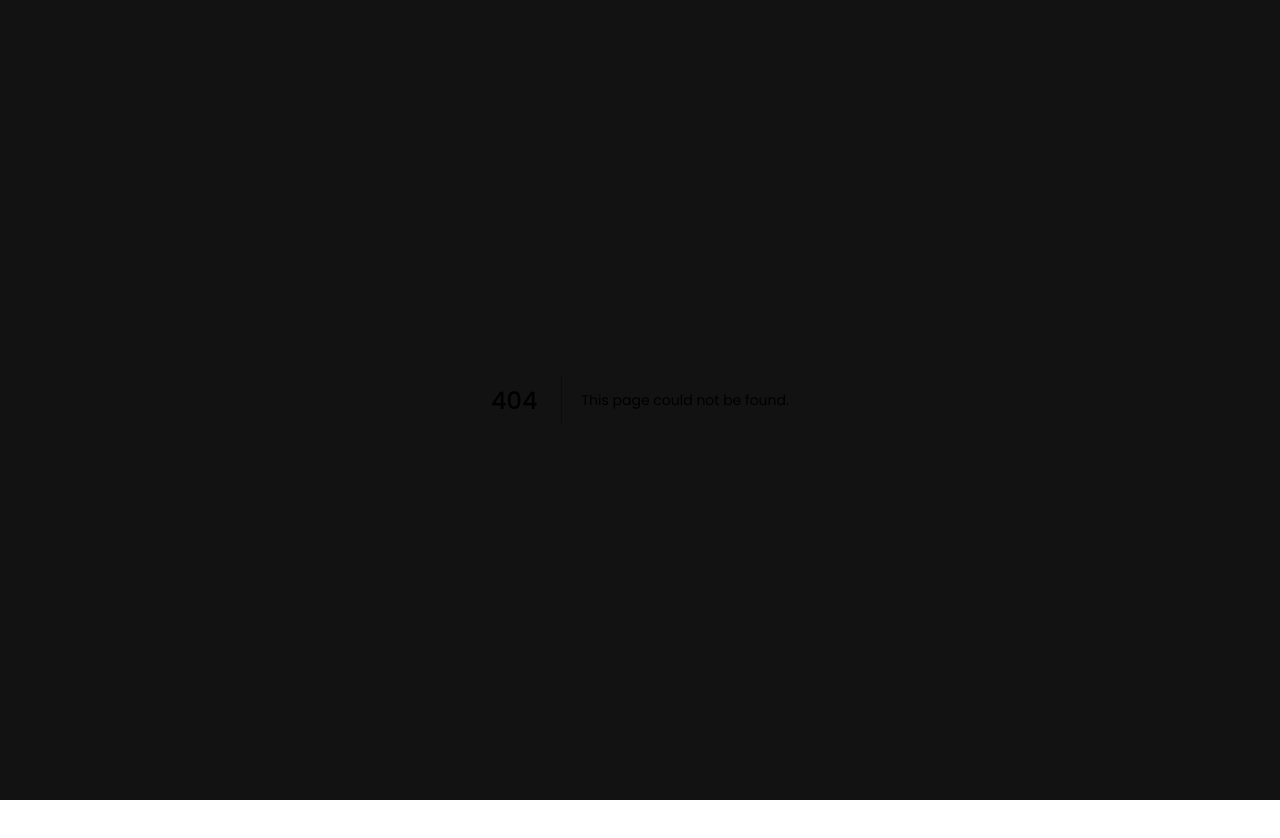
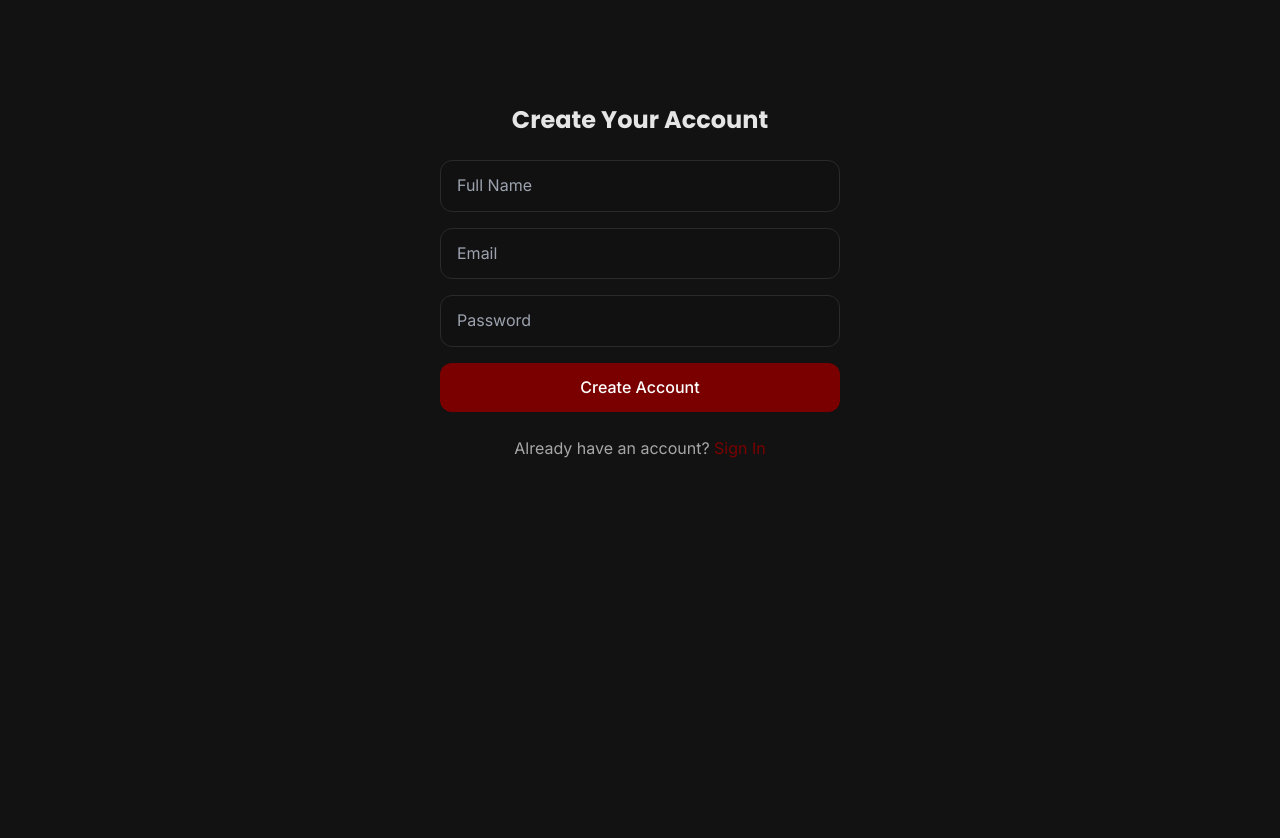
Before and after one commit to mindspringpath/mind, a Next.js app: page /auth/register in a window 1280 px wide. Before the commit this address had no page. Shown: the top 838 px of the page. Before the commit the page ends 800 px from the top, so only its background shows below. Built offline with nearby package versions, Linux system fonts and the light colour scheme; no server answers.

Commit message:
Fix signup redirect, login, and duplicate user errors

```diff
--- /dev/null
+++ b/app/auth/callback/login/page.tsx
@@ -0,0 +1,69 @@
+'use client'
+
+import { useState } from 'react'
+import { useRouter } from 'next/navigation'
+import { signIn } from '@/lib/auth-helpers'
+import { Loader2 } from 'lucide-react'
+
+export default function LoginPage() {
+  const router = useRouter()
+  const [email, setEmail] = useState('')
+  const [password, setPassword] = useState('')
+  const [error, setError] = useState('')
+  const [loading, setLoading] = useState(false)
+
+  const handleLogin = async (e: React.FormEvent) => {
+    e.preventDefault()
+    setError('')
+    setLoading(true)
+
+    try {
+      await signIn(email, password)
+      router.replace('/dashboard')
+    } catch (err: any) {
+      setError(err.message || 'Invalid email or password')
+    } finally {
+      setLoading(false)
+    }
+  }
+
+  return (
+    <div className="max-w-md mx-auto mt-20 p-6">
+      <h1 className="text-2xl font-bold text-softwhite mb-6 text-center">Sign In</h1>
+
+      {error && (
+        <div className="mb-4 p-4 bg-slate border border-red-500/40 text-red-300 rounded-xl">
+          {error}
+        </div>
+      )}
+
+      <form onSubmit={handleLogin} className="space-y-4">
+        <input
+          type="email"
+          placeholder="Email"
+          className="mindspring-input w-full"
+          value={email}
+          onChange={(e) => setEmail(e.target.value)}
+          required
+        />
+
+        <input
+          type="password"
+          placeholder="Password"
+          className="mindspring-input w-full"
+          value={password}
+          onChange={(e) => setPassword(e.target.value)}
+          required
+        />
+
+        <button
+          type="submit"
+          disabled={loading}
+          className="w-full bg-primary text-white py-3 rounded-lg font-medium"
+        >
+          {loading ? <Loader2 className="w-5 h-5 animate-spin mx-auto" /> : 'Sign In'}
+        </button>
+      </form>
+    </div>
+  )
+}
--- a/app/auth/callback/page.tsx
+++ b/app/auth/callback/page.tsx
@@ -11,7 +11,6 @@ export default function AuthCallbackPage() {
 
   useEffect(() => {
     const handleCallback = async () => {
-      // Try to exchange code from URL
       const { error: exchangeError } = await supabase.auth.exchangeCodeForSession(
         window.location.href
       )
@@ -21,7 +20,7 @@ export default function AuthCallbackPage() {
         return
       }
 
-      // Success → redirect to dashboard
+      // Redirect to login after successful verification
       router.replace('/login')
     }
 
@@ -47,7 +46,7 @@ export default function AuthCallbackPage() {
     <div className="flex flex-col items-center justify-center min-h-screen text-center p-6">
       <Loader2 className="w-10 h-10 animate-spin text-primary mb-4" />
       <h1 className="text-xl font-semibold text-softwhite mb-2">Verifying your account…</h1>
-      <p className="text-softwhite/70">Please wait while we complete your login.</p>
+      <p className="text-softwhite/70">Please wait while we complete your verification.</p>
     </div>
   )
 }
--- /dev/null
+++ b/app/auth/register/page.tsx
@@ -0,0 +1,116 @@
+'use client'
+
+import { useState } from 'react'
+import { useRouter } from 'next/navigation'
+import { signUp } from '@/lib/auth-helpers'
+import { Loader2 } from 'lucide-react'
+
+export default function RegisterPage() {
+  const router = useRouter()
+
+  const [fullName, setFullName] = useState('')
+  const [email, setEmail] = useState('')
+  const [password, setPassword] = useState('')
+  const [error, setError] = useState('')
+  const [success, setSuccess] = useState('')
+  const [loading, setLoading] = useState(false)
+
+  const handleRegister = async (e: React.FormEvent) => {
+    e.preventDefault()
+    setError('')
+    setSuccess('')
+    setLoading(true)
+
+    try {
+      await signUp(email, password, fullName)
+
+      setSuccess(
+        'Account created successfully! Please check your email to verify your account.'
+      )
+
+      // Redirect to login after a short delay
+      setTimeout(() => {
+        router.replace('/login')
+      }, 1500)
+    } catch (err: any) {
+      if (err.message?.includes('User already registered')) {
+        setError('This email is already registered. Please sign in instead.')
+      } else {
+        setError(err.message || 'Signup failed. Please try again.')
+      }
+    } finally {
+      setLoading(false)
+    }
+  }
+
+  return (
+    <div className="max-w-md mx-auto mt-20 p-6">
+      <h1 className="text-2xl font-bold text-softwhite mb-6 text-center">
+        Create Your Account
+      </h1>
+
+      {error && (
+        <div className="mb-4 p-4 bg-slate border border-red-500/40 text-red-300 rounded-xl">
+          {error}
+        </div>
+      )}
+
+      {success && (
+        <div className="mb-4 p-4 bg-green-500/20 border border-green-500/40 text-green-300 rounded-xl">
+          {success}
+        </div>
+      )}
+
+      <form onSubmit={handleRegister} className="space-y-4">
+        <input
+          type="text"
+          placeholder="Full Name"
+          className="mindspring-input w-full"
+          value={fullName}
+          onChange={(e) => setFullName(e.target.value)}
+          required
+        />
+
+        <input
+          type="email"
+          placeholder="Email"
+          className="mindspring-input w-full"
+          value={email}
+          onChange={(e) => setEmail(e.target.value)}
+          required
+        />
+
+        <input
+          type="password"
+          placeholder="Password"
+          className="mindspring-input w-full"
+          value={password}
+          onChange={(e) => setPassword(e.target.value)}
+          required
+        />
+
+        <button
+          type="submit"
+          disabled={loading}
+          className="w-full bg-primary text-white py-3 rounded-lg font-medium"
+        >
+          {loading ? (
+            <Loader2 className="w-5 h-5 animate-spin mx-auto" />
+          ) : (
+            'Create Account'
+          )}
+        </button>
+      </form>
+
+      <p className="text-softwhite/70 text-center mt-6">
+        Already have an account?{' '}
+        <span
+          onClick={() => router.push('/login')}
+          className="text-primary cursor-pointer hover:underline"
+        >
+          Sign In
+        </span>
+      </p>
+    </div>
+  )
+}
```
